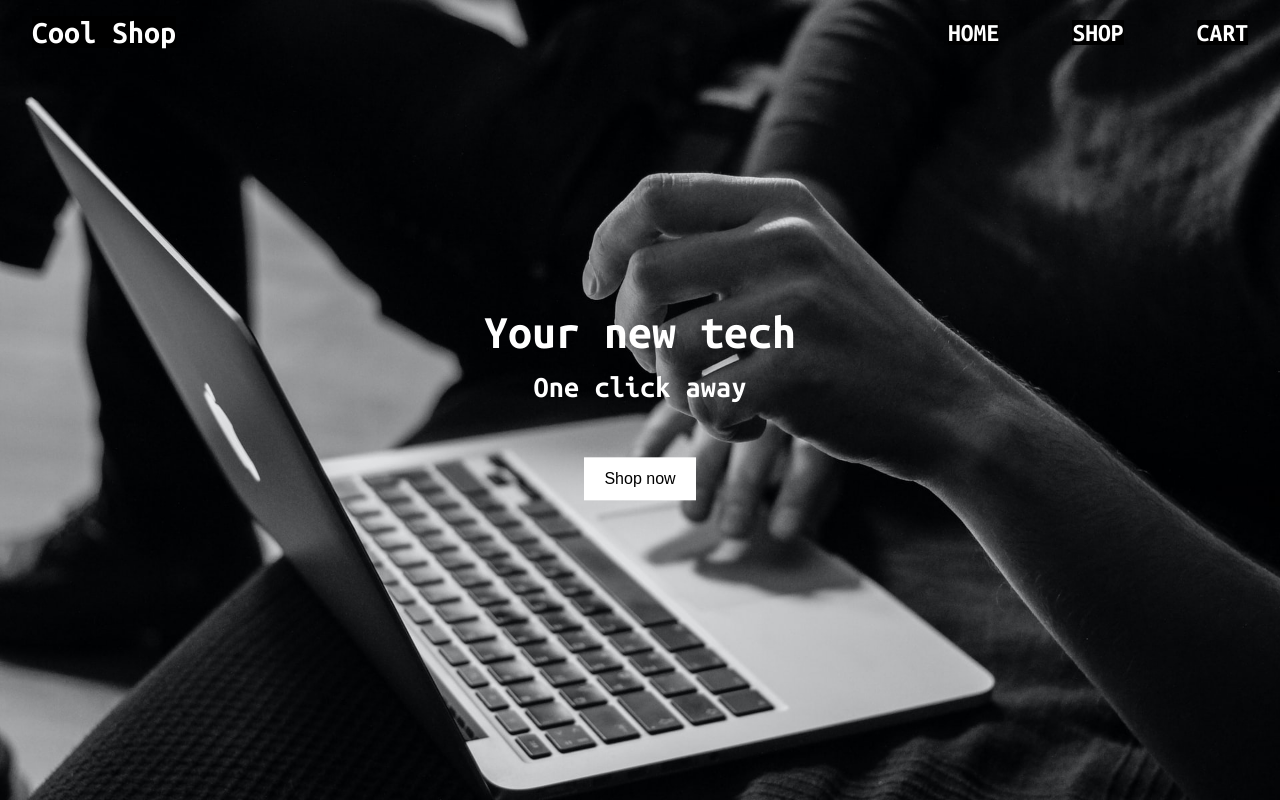
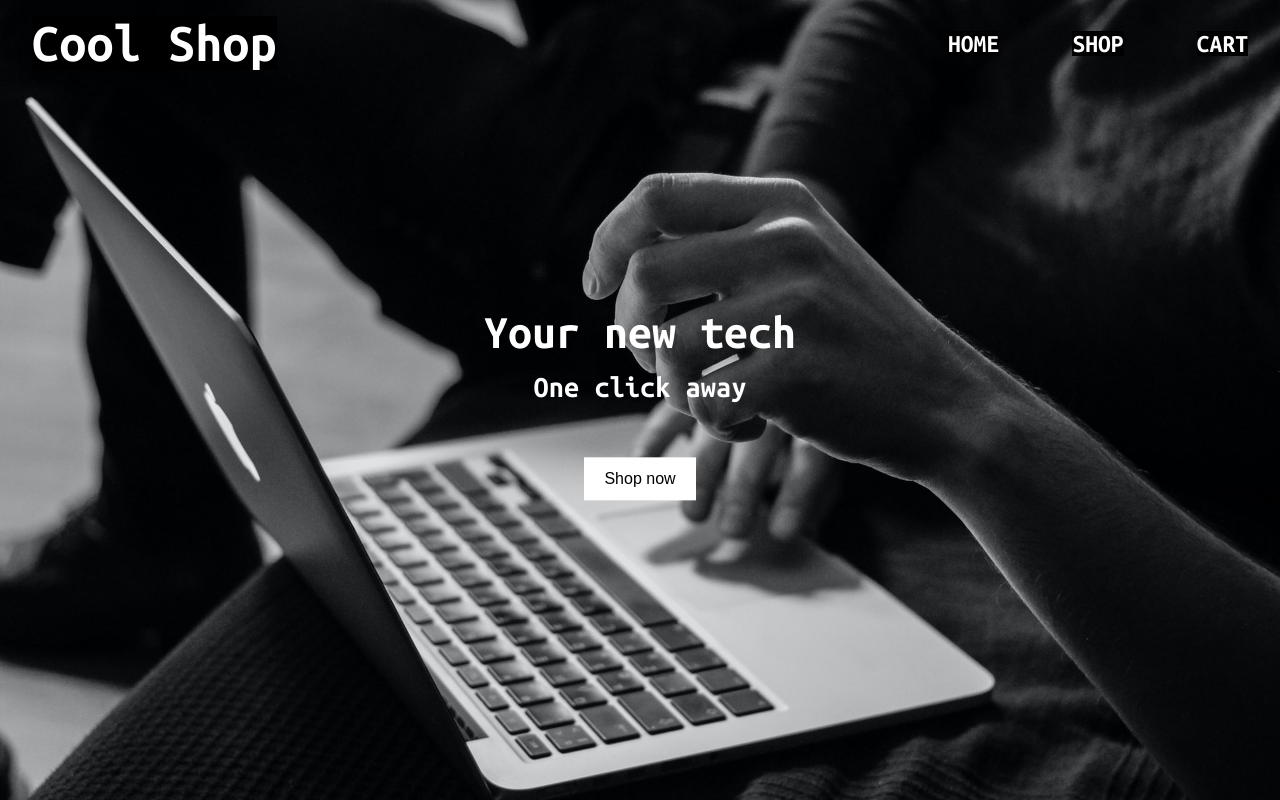
Before and after one commit to alessandrovinciabc/cool-shop-react, a React (Create React App) app: page / in a window 1280 px wide. Built offline with nearby package versions, Linux system fonts and the light colour scheme.

Commit message:
Increase header 'logo' text font size

```diff
--- a/src/components/Header.css
+++ b/src/components/Header.css
@@ -10,6 +10,8 @@
 .Header__text {
   color: white;
   background-color: black;
+
+  font-size: 3.4rem;
 }
 
 .Header__navigation {
```
